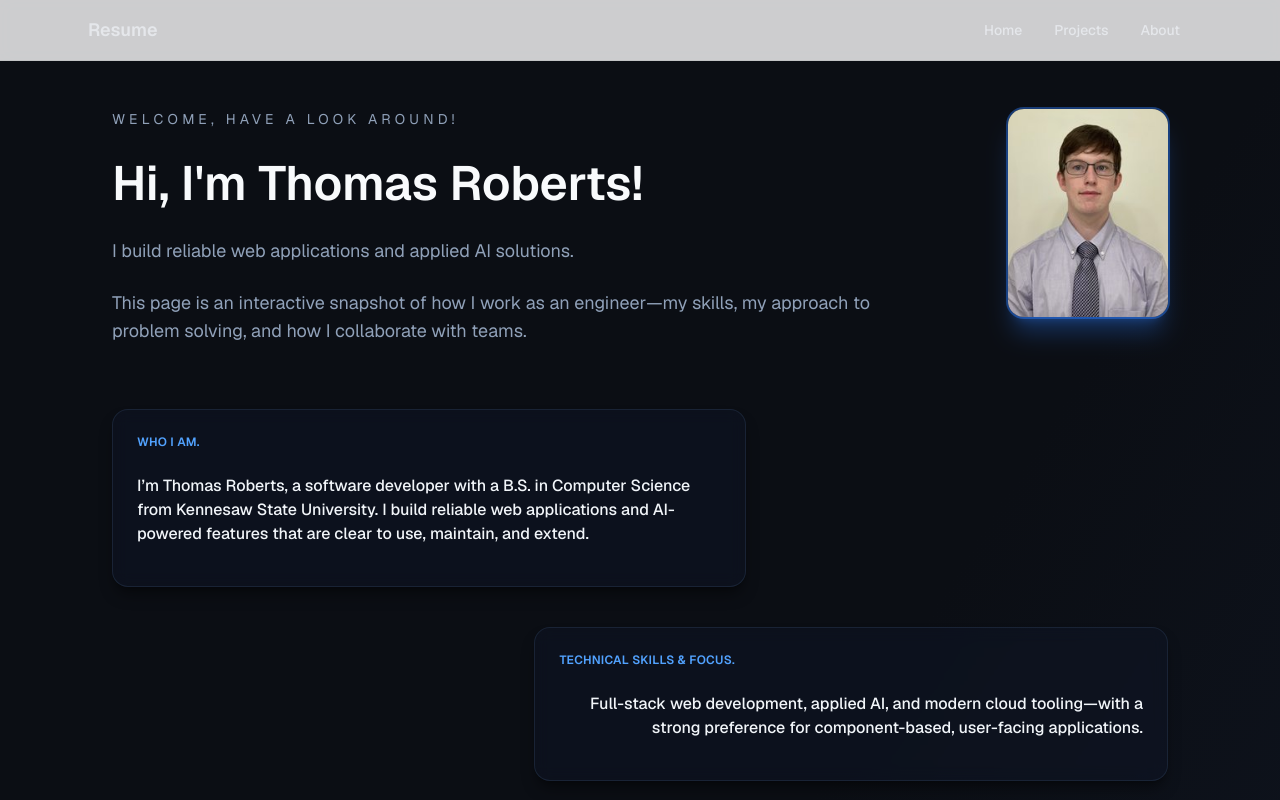
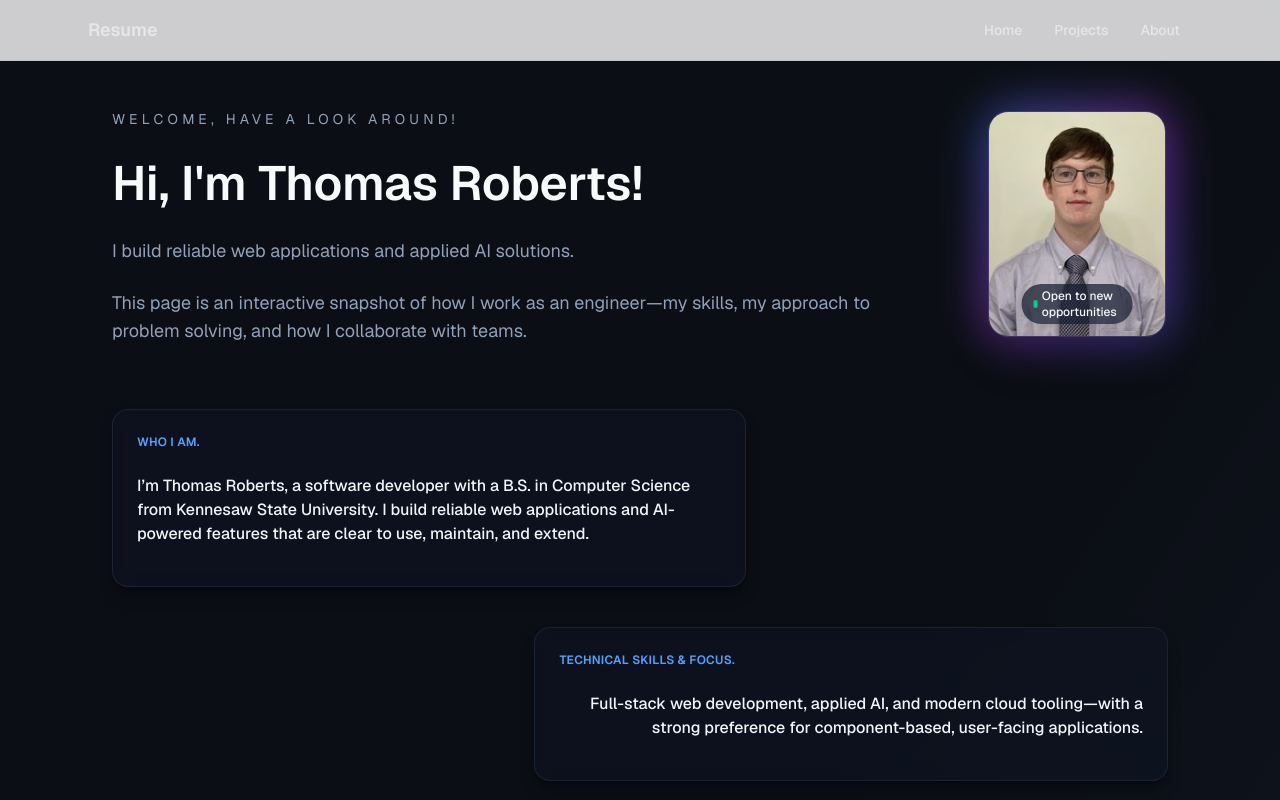
Before and after one commit to TomRob62/resume-website, a Next.js app: page / in a window 1280 px wide. Shown: the top 800 px of the page. Built offline with nearby package versions, Linux system fonts and the light colour scheme.

Commit message:
Enhance profile image interactions

```diff
--- a/app/components/ProfileImageClient.tsx
+++ b/app/components/ProfileImageClient.tsx
@@ -1,7 +1,29 @@
 "use client";
 
 import Image from "next/image";
-import { useEffect, useRef, useState } from "react";
+import { useEffect, useRef, useState, useSyncExternalStore } from "react";
+
+const DESKTOP_MEDIA_QUERY = "(min-width: 768px)";
+
+const subscribeToDesktopLayout = (callback: () => void) => {
+  if (typeof window === "undefined") return () => {};
+  const mediaQuery = window.matchMedia(DESKTOP_MEDIA_QUERY);
+  const handler = () => callback();
+
+  if (typeof mediaQuery.addEventListener === "function") {
+    mediaQuery.addEventListener("change", handler);
+    return () => mediaQuery.removeEventListener("change", handler);
+  }
+
+  const legacyHandler: MediaQueryListListener = () => callback();
+  mediaQuery.addListener(legacyHandler);
+  return () => mediaQuery.removeListener(legacyHandler);
+};
+
+const getDesktopSnapshot = () => {
+  if (typeof window === "undefined") return false;
+  return window.matchMedia(DESKTOP_MEDIA_QUERY).matches;
+};
 
 type Props = {
   src: string;
@@ -21,11 +43,14 @@ export default function ProfileImageClient({
   height = 240,
 }: Props) {
   const [expanded, setExpanded] = useState(false);
-  const [mounted, setMounted] = useState(false); // used to trigger enter animation for modal
-  const [isDesktop, setIsDesktop] = useState(false);
+  const isDesktop = useSyncExternalStore(
+    subscribeToDesktopLayout,
+    getDesktopSnapshot,
+    () => false,
+  );
   const [prefetched, setPrefetched] = useState(false);
 
-  const open = () => setExpanded(true);
+  const toggle = () => setExpanded((current) => !current);
   const close = () => setExpanded(false);
 
   // ref for the thumbnail container to handle outside clicks on desktop
@@ -40,59 +65,31 @@ export default function ProfileImageClient({
       const img = new window.Image();
       img.src = large;
       setPrefetched(true);
-    } catch (e) {
-      // ignore
+    } catch {
+      // ignore – best effort hint for the browser cache.
     }
   };
 
-  // detect desktop vs mobile using matchMedia (Tailwind `md` breakpoint ~768px)
+  // Lock body scroll when the modal is active on mobile.
   useEffect(() => {
-    const mm = window.matchMedia("(min-width: 768px)");
-    const handle = (e: MediaQueryListEvent | MediaQueryList) => setIsDesktop((e as any).matches);
-    handle(mm);
-    if (mm.addEventListener) mm.addEventListener("change", handle as any);
-    else mm.addListener(handle as any);
-    return () => {
-      if (mm.removeEventListener) mm.removeEventListener("change", handle as any);
-      else mm.removeListener(handle as any);
-    };
-  }, []);
-
-  // When opening a modal (mobile), set mounted true and lock body scroll. For desktop inline expand we don't lock body.
-  useEffect(() => {
-    if (expanded && !isDesktop) {
-      setMounted(true);
-      const prev = document.body.style.overflow;
+    if (!(expanded && !isDesktop)) return undefined;
+    const previous = document.body.style.overflow;
     document.body.style.overflow = "hidden";
     return () => {
-        document.body.style.overflow = prev;
-        setMounted(false);
+      document.body.style.overflow = previous;
     };
-    } else {
-      setMounted(false);
-    }
   }, [expanded, isDesktop]);
 
-  // close on Escape (only relevant for modal/mobile)
+  // close on Escape
   useEffect(() => {
     const onKey = (e: KeyboardEvent) => {
       if (e.key === "Escape") close();
     };
-    if (expanded && !isDesktop) document.addEventListener("keydown", onKey);
+    if (expanded) document.addEventListener("keydown", onKey);
     return () => document.removeEventListener("keydown", onKey);
-  }, [expanded, isDesktop]);
-
-  // If the breakpoint changes while expanded, close to avoid inconsistent UI
-  useEffect(() => {
-    // if user resizes from desktop->mobile or vice-versa while image expanded, close it
-    const onResize = () => {
-      if (expanded) setExpanded(false);
-    };
-    window.addEventListener("resize", onResize);
-    return () => window.removeEventListener("resize", onResize);
   }, [expanded]);
 
-  // close when clicking outside the thumbnail/expanded container on desktop
+  // close when clicking outside the thumbnail/expanded container on desktop for graceful dismissal
   useEffect(() => {
     if (!(expanded && isDesktop)) return;
     const onDocClick = (e: MouseEvent) => {
@@ -107,68 +104,78 @@ export default function ProfileImageClient({
   return (
     <>
       {/* Inline tappable image (always in-flow, no layout shift until opened) */}
-      <div
-        ref={rootRef}
-        role="button"
-        tabIndex={0}
+      <div ref={rootRef} className="relative flex items-center justify-center">
+        <button
+          type="button"
           aria-pressed={expanded}
+          aria-expanded={expanded}
           aria-label={expanded ? "Collapse profile image" : "Expand profile image"}
           onClick={() => {
-          // desktop: toggle in-flow expansion; mobile: open modal
-          if (isDesktop) setExpanded((s) => !s);
-          else open();
+            prefetchLarge();
+            toggle();
           }}
-        onKeyDown={(e) => {
-          if (e.key === "Enter" || e.key === " ") {
-            e.preventDefault();
-            open();
-          }
-        }}
-        onMouseEnter={prefetchLarge}
+          onPointerEnter={prefetchLarge}
           onTouchStart={prefetchLarge}
-        className="relative cursor-pointer"
+          className="group relative block cursor-pointer overflow-visible rounded-[1.5rem] p-[3px] text-left focus:outline-none focus-visible:ring-4 focus-visible:ring-blue-400/70"
         >
-        {/* Desktop: when expanded, render the large image inline (in-flow). Otherwise render the thumbnail (priority). */}
-        {expanded && isDesktop ? (
-          <div className="overflow-hidden rounded-2xl shadow-2xl transition-all duration-300 ease-out w-[360px] max-w-[45vw]">
-            <Image src={large} alt={alt} width={360} height={468} className="block h-auto w-full object-cover" loading="lazy" unoptimized />
-          </div>
-        ) : (
-          <div className="overflow-hidden rounded-2xl shadow-xl shadow-blue-500/30 ring-2 ring-blue-500/40 transition-transform duration-200 ease-out h-52 w-40 hover:-translate-y-1 hover:scale-[1.02]">
+          <span className="absolute inset-0 rounded-[1.5rem] bg-gradient-to-br from-blue-500 via-purple-500 to-indigo-500 opacity-60 blur-xl transition-opacity duration-500 group-hover:opacity-90" aria-hidden="true" />
+          <span className="relative block h-56 w-44 overflow-hidden rounded-[1.2rem] bg-slate-900/40 shadow-2xl ring-1 ring-white/10 transition-all duration-300 group-hover:-translate-y-1 group-hover:scale-[1.02]">
             <Image
               src={thumb}
               alt={alt}
               width={width}
               height={height}
               className="h-full w-full object-cover"
-              sizes="(max-width: 768px) 40vw, 160px"
+              sizes="(max-width: 768px) 60vw, 176px"
               priority
               unoptimized
             />
+            <span className="absolute bottom-3 left-1/2 flex -translate-x-1/2 items-center gap-1 rounded-full bg-slate-900/70 px-3 py-1 text-xs font-medium text-slate-100 shadow-lg">
+              <span className="h-2 w-2 animate-pulse rounded-full bg-emerald-400" aria-hidden="true" />
+              Open to new opportunities
+            </span>
+          </span>
+        </button>
+
+        {/* Desktop expanding portrait (overlaps layout without shifting siblings) */}
+        {isDesktop && expanded ? (
+          <div
+            className="pointer-events-auto absolute left-1/2 top-1/2 z-30 -translate-x-1/2 -translate-y-1/2 transition-all duration-500 ease-out"
+            aria-live="polite"
+          >
+            <button
+              type="button"
+              onClick={close}
+              className="group relative block overflow-hidden rounded-[2rem] bg-slate-900/80 shadow-[0_40px_120px_rgba(59,130,246,0.55)] ring-4 ring-blue-300/40"
+            >
+              <Image
+                src={large}
+                alt={alt}
+                width={420}
+                height={560}
+                className="block h-auto w-[min(55vw,420px)] max-w-[420px] object-cover transition-transform duration-500 group-hover:scale-[1.01]"
+                loading="lazy"
+                quality={90}
+                unoptimized
+              />
+              <span className="absolute inset-x-0 bottom-0 bg-gradient-to-t from-slate-950/80 to-transparent px-6 py-4 text-left text-base font-medium text-slate-100">
+                Crafting thoughtful experiences
+              </span>
+            </button>
           </div>
-        )}
+        ) : null}
       </div>
 
       {/* Overlay modal for expanded state on mobile only. Renders on top of everything and uses opacity+scale for smooth animation. */}
       {expanded && !isDesktop ? (
         <div
-          className={`fixed inset-0 z-50 flex items-center justify-center transition-opacity duration-300 ${
-            mounted ? "opacity-100" : "opacity-0"
-          }`}
+          className="fixed inset-0 z-50 flex items-center justify-center bg-black/60 px-4 py-8 backdrop-blur-sm"
           aria-modal="true"
           role="dialog"
           onClick={close}
         >
-          {/* Backdrop */}
-          <div className={`absolute inset-0 bg-black/60 transition-opacity duration-300 ${mounted ? "opacity-100" : "opacity-0"}`} />
-
           {/* Centered image wrapper */}
-          <div
-            className={`relative z-10 mx-4 max-h-[90vh] max-w-[90vw] transition-transform duration-300 ${
-              mounted ? "scale-100" : "scale-95"
-            }`}
-            onClick={(e) => e.stopPropagation()}
-          >
+          <div className="relative z-10 mx-auto max-h-[90vh] w-full max-w-sm">
             <button
               className="absolute -top-3 -right-3 z-20 rounded-full bg-slate-800/80 p-2 text-slate-100 hover:bg-slate-800/95"
               onClick={close}
@@ -177,18 +184,25 @@ export default function ProfileImageClient({
               ✕
             </button>
 
-            <div className="overflow-hidden rounded-2xl shadow-2xl">
+            <button
+              type="button"
+              onClick={close}
+              className="block overflow-hidden rounded-3xl bg-slate-950/60 shadow-2xl transition-transform duration-300 ease-out focus:outline-none focus-visible:ring-4 focus-visible:ring-blue-400/70"
+            >
               <Image
                 src={large}
                 alt={alt}
                 width={800}
                 height={1200}
-                className="block h-auto w-full object-cover"
+                className="block h-auto w-full max-h-[70vh] object-cover"
                 loading="lazy"
-                quality={85}
+                quality={88}
                 unoptimized
               />
-            </div>
+              <span className="block bg-slate-950/70 px-6 py-3 text-center text-sm font-semibold text-slate-100">
+                Tap image to return to thumbnail
+              </span>
+            </button>
           </div>
         </div>
       ) : null}
```
Lines whose indentation alone changed are shown as unchanged.
